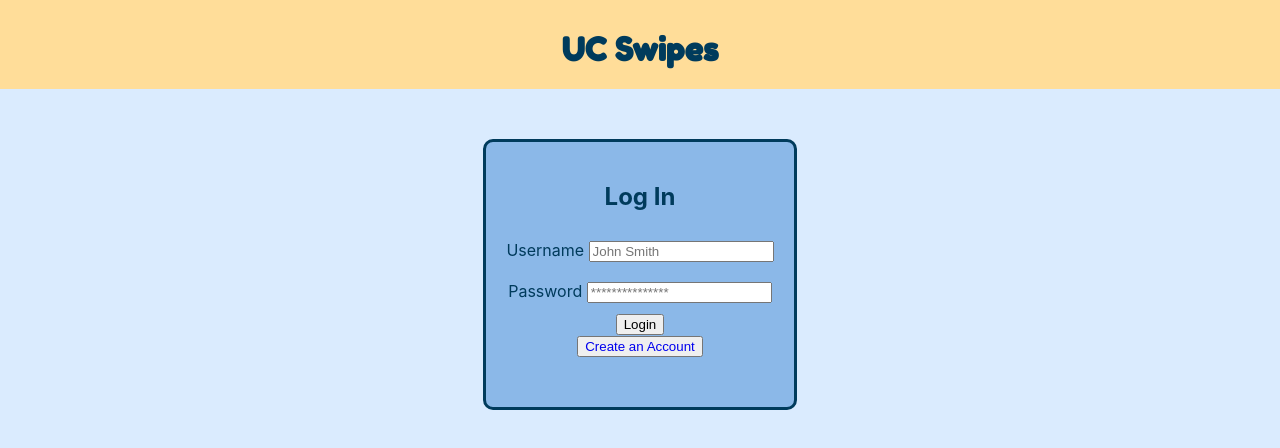
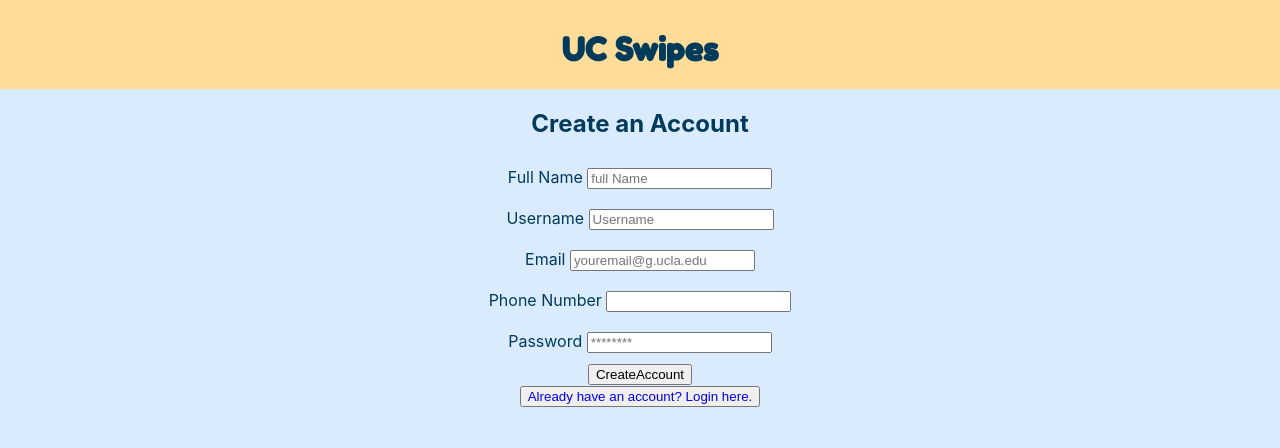
Before and after one commit to chloemaybrandon/UC-Swipes, a React (Create React App) app in the folder frontend/: page /create-account in a window 1280 px wide. Shown: the top 448 px of the page. Built offline with nearby package versions, Linux system fonts and the light colour scheme.

Commit message:
Fix linking error with Create Account page

```diff
--- a/frontend/src/App.js
+++ b/frontend/src/App.js
@@ -69,19 +69,7 @@
                         )
                     }
                 />
-                <Route
-                    path="/create-account"
-                    element={
-                        isLoggedIn === "true" ? (
-                            <>
-                                <Navbar />
-                                <CreateAccount />
-                            </>
-                        ) : (
-                            <Login />
-                        )
-                    }
-                />
+                <Route path="/create-account" element={<CreateAccount />} />
                 <Route
                     path="/my-profile"
                     element={
```
